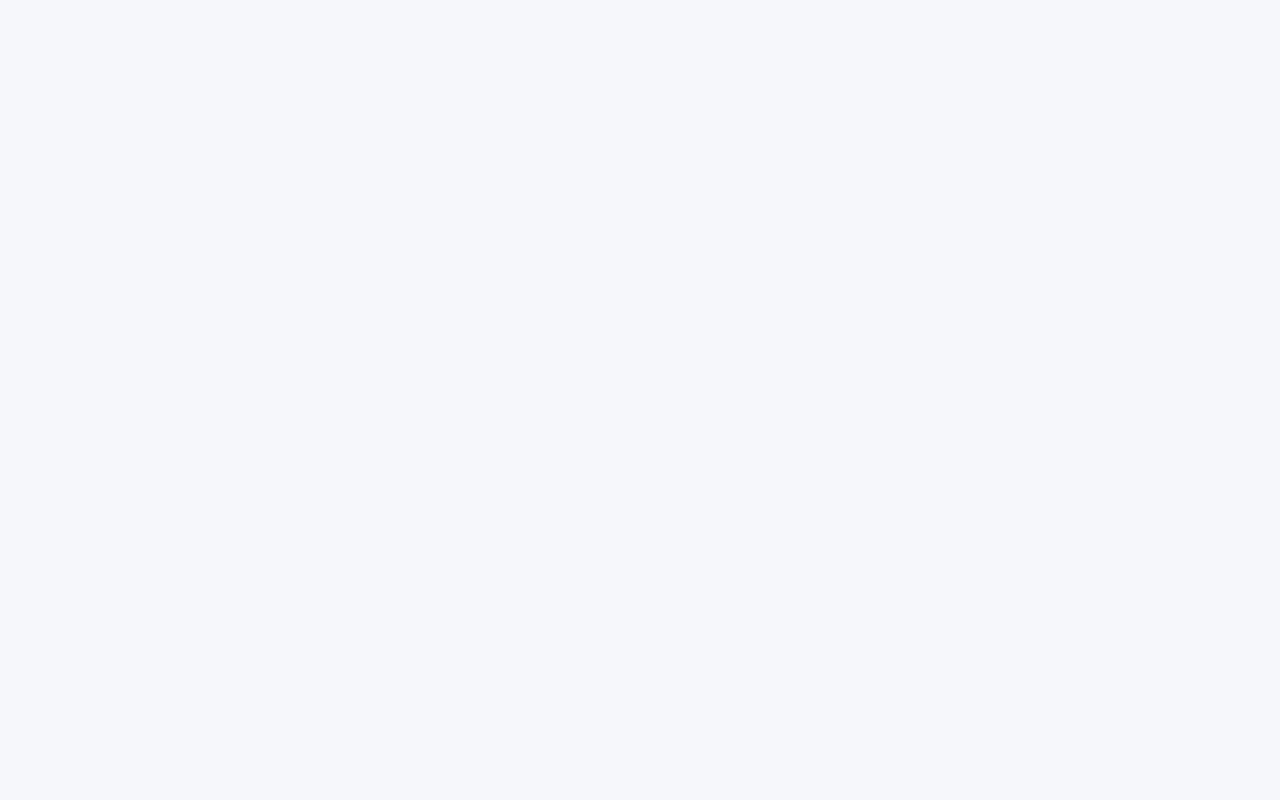
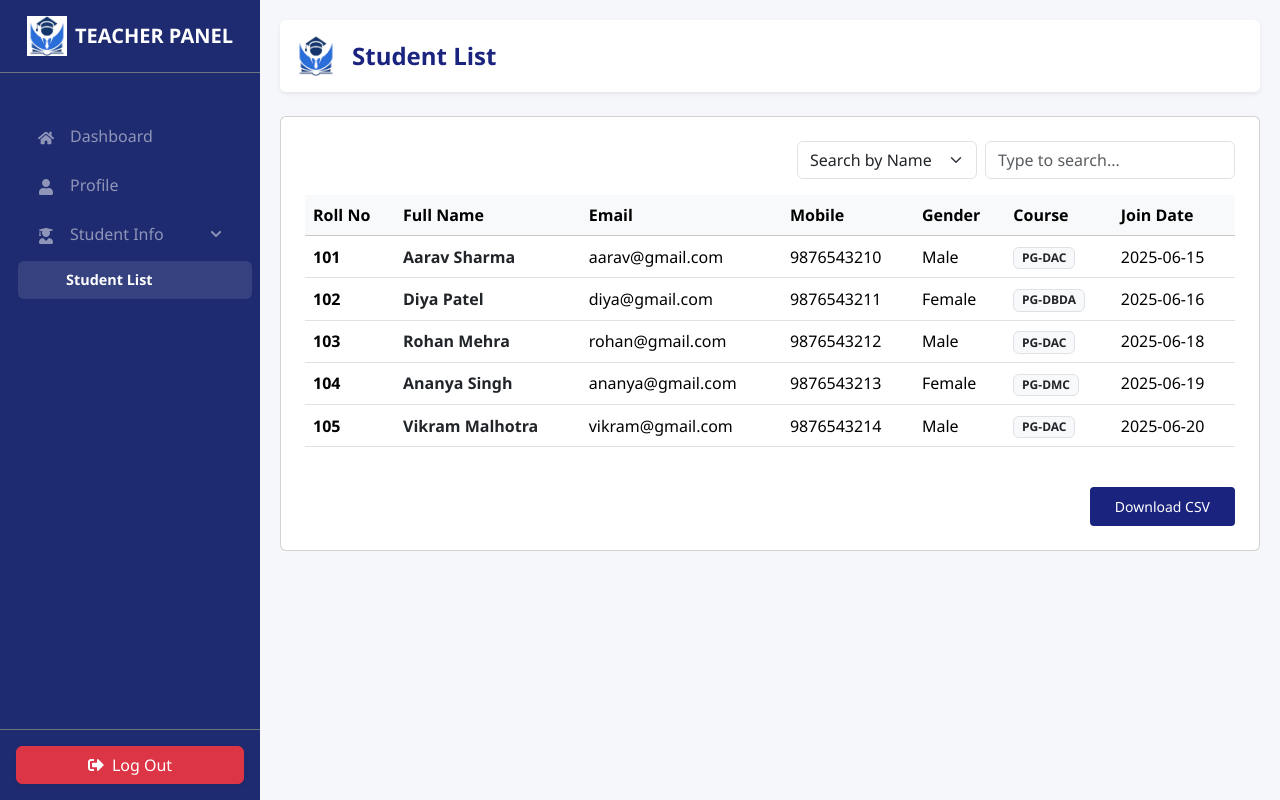
Before and after one commit to Institute-Management-System/Institute-Management-System, a React (Vite) app in the folder frontend/app/: page /teacher/student-list in a window 1280 px wide. Before the commit this address had no page. Built offline with nearby package versions, Linux system fonts and the light colour scheme.

Commit message:
teacher student list added

```diff
--- a/frontend/app/src/App.jsx
+++ b/frontend/app/src/App.jsx
@@ -24,6 +24,8 @@ import StudentProfile from "./pages/students/Profile";
 // ================= TEACHER IMPORTS =================
 import TeacherDashboard from "./pages/teacher/TeacherDashboard";
 import TeacherProfile from "./pages/teacher/TeacherProfile";
+import TeacherStudentList from "./pages/teacher/TeacherStudentList";
+
 const App = () => {
 
   return (
@@ -56,7 +58,7 @@ const App = () => {
           <Route index element={<Navigate to="dashboard" />} />
           <Route path="dashboard" element={<TeacherDashboard />} />
           <Route path="profile" element={<TeacherProfile />} />
-
+            <Route path="student-list" element={<TeacherStudentList />} />
         </Route>
          </Routes>
       <ToastContainer position="top-right" autoClose={3000} />
--- a/frontend/app/src/layout/MainLayout.jsx
+++ b/frontend/app/src/layout/MainLayout.jsx
@@ -70,7 +70,7 @@ const MainLayout = ({ role }) => {
           icon: <FaUserGraduate />,
           isDropdown: true,
           subLinks: [
-
+           { path: "/teacher/student-list", label: "Student List" }
           ]
         }
       ];
--- /dev/null
+++ b/frontend/app/src/pages/teacher/TeacherStudentList.jsx
@@ -0,0 +1,188 @@
+import React, { useState, useEffect } from "react";
+// useState  -> used to store component data (students list, search fields)
+// useEffect -> used to run code when component loads (like fetching data)
+
+import Logo from "../../assets/Logo.png";
+// Logo image for header
+
+import { ToastContainer, toast } from "react-toastify";
+// ToastContainer -> shows toast message container on screen
+// toast -> used for showing success/error messages
+
+import "react-toastify/dist/ReactToastify.css";
+// react-toastify default CSS
+
+const TeacherStudentList = () => {
+
+  // students -> holds all student records
+  // setStudents -> updates students list
+  const [students, setStudents] = useState([]);
+
+  // searchType -> defines whether search by "name" or "id"
+  const [searchType, setSearchType] = useState("name");
+
+  // searchTerm -> stores what user types in search box
+  const [searchTerm, setSearchTerm] = useState("");
+
+  // useEffect runs once when component loads (because dependency array is [])
+  useEffect(() => {
+
+    // Dummy data: here we are simulating backend response
+    const fetchedData = [
+      { id: 101, name: "Aarav Sharma", email: "aarav@gmail.com", mobile: "9876543210", gender: "Male", course: "PG-DAC", admissionDate: "2025-06-15" },
+      { id: 102, name: "Diya Patel", email: "diya@gmail.com", mobile: "9876543211", gender: "Female", course: "PG-DBDA", admissionDate: "2025-06-16" },
+      { id: 103, name: "Rohan Mehra", email: "rohan@gmail.com", mobile: "9876543212", gender: "Male", course: "PG-DAC", admissionDate: "2025-06-18" },
+      { id: 104, name: "Ananya Singh", email: "ananya@gmail.com", mobile: "9876543213", gender: "Female", course: "PG-DMC", admissionDate: "2025-06-19" },
+      { id: 105, name: "Vikram Malhotra", email: "vikram@gmail.com", mobile: "9876543214", gender: "Male", course: "PG-DAC", admissionDate: "2025-06-20" },
+    ];
+
+    // store fetched data into students state
+    setStudents(fetchedData);
+  }, []); // [] means run only once at initial render
+
+  // filteredStudents -> this will contain only those students
+  // that match search criteria (name or id)
+  const filteredStudents = students.filter((student) => {
+
+    // if searchType is id -> filter by roll number
+    if (searchType === "id") {
+      // convert id to string because searchTerm is string
+      return student.id.toString().includes(searchTerm);
+    }
+
+    // otherwise filter by student name (case insensitive search)
+    return student.name.toLowerCase().includes(searchTerm.toLowerCase());
+  });
+
+  // this function will run when user clicks Download CSV button
+  const handleDownload = () => {
+    // currently only toast is shown (later CSV download logic can be implemented)
+    toast.success("Downloading Student List CSV...");
+  };
+
+  return (
+    <>
+      {/* ToastContainer is needed to show toast messages */}
+      <ToastContainer position="top-right" autoClose={2000} />
+
+      {/* Page header section */}
+      <div className="page-header mb-4 d-flex align-items-center gap-3 shadow-sm bg-white p-3 rounded">
+
+        {/* Institute logo */}
+        <img src={Logo} alt="Logo" style={{ width: "40px" }} />
+
+        {/* Heading */}
+        <h4 className="mb-0 fw-bold" style={{ color: "#1a237e" }}>
+          Student List
+        </h4>
+      </div>
+
+      {/* Main card container */}
+      <div className="card card-custom p-4">
+
+        {/* Search section */}
+        <div className="d-flex justify-content-end mb-3 gap-2">
+
+          {/* Dropdown to select search type */}
+          <select
+            className="form-select"
+            style={{ width: "180px" }}
+            value={searchType}
+            onChange={(e) => setSearchType(e.target.value)} // update search type state
+          >
+            <option value="name">Search by Name</option>
+            <option value="id">Search by Roll No</option>
+          </select>
+
+          {/* Search input box */}
+          <input
+            type="text"
+            className="form-control"
+            placeholder="Type to search..."
+            style={{ maxWidth: "250px" }}
+            value={searchTerm}
+            onChange={(e) => setSearchTerm(e.target.value)} // update searchTerm state
+          />
+        </div>
+
+        {/* Responsive table */}
+        <div className="table-responsive">
+          <table className="table table-custom table-hover align-middle">
+
+            {/* Table header */}
+            <thead className="table-light">
+              <tr>
+                <th>Roll No</th>
+                <th>Full Name</th>
+                <th>Email</th>
+                <th>Mobile</th>
+                <th>Gender</th>
+                <th>Course</th>
+                <th>Join Date</th>
+              </tr>
+            </thead>
+
+            {/* Table body */}
+            <tbody>
+              {filteredStudents.length > 0 ? (
+
+                // If any student matches criteria -> show student rows
+                filteredStudents.map((s) => (
+                  <tr key={s.id}>
+
+                    {/* Roll number */}
+                    <td className="fw-bold">{s.id}</td>
+
+                    {/* Student name */}
+                    <td className="fw-semibold text-dark">{s.name}</td>
+
+                    {/* Email */}
+                    <td>{s.email}</td>
+
+                    {/* Mobile */}
+                    <td>{s.mobile}</td>
+
+                    {/* Gender */}
+                    <td>{s.gender}</td>
+
+                    {/* Course badge */}
+                    <td>
+                      <span className="badge bg-light text-dark border">
+                        {s.course}
+                      </span>
+                    </td>
+
+                    {/* Admission date */}
+                    <td>{s.admissionDate}</td>
+                  </tr>
+                ))
+              ) : (
+
+                // If no students found -> show message
+                <tr>
+                  <td colSpan="7" className="text-center text-muted py-4">
+                    No students found matching criteria.
+                  </td>
+                </tr>
+              )}
+            </tbody>
+          </table>
+        </div>
+
+        {/* Download button section */}
+        <div className="text-end mt-4">
+          <button
+            className="btn text-white btn-sm px-4 py-2"
+            style={{ backgroundColor: "#1a237e" }}
+            onClick={handleDownload} // trigger download function
+          >
+            Download CSV
+          </button>
+        </div>
+      </div>
+    </>
+  );
+};
+
+export default TeacherStudentList;
+// export component so it can be imported and used in routes/pages
```
